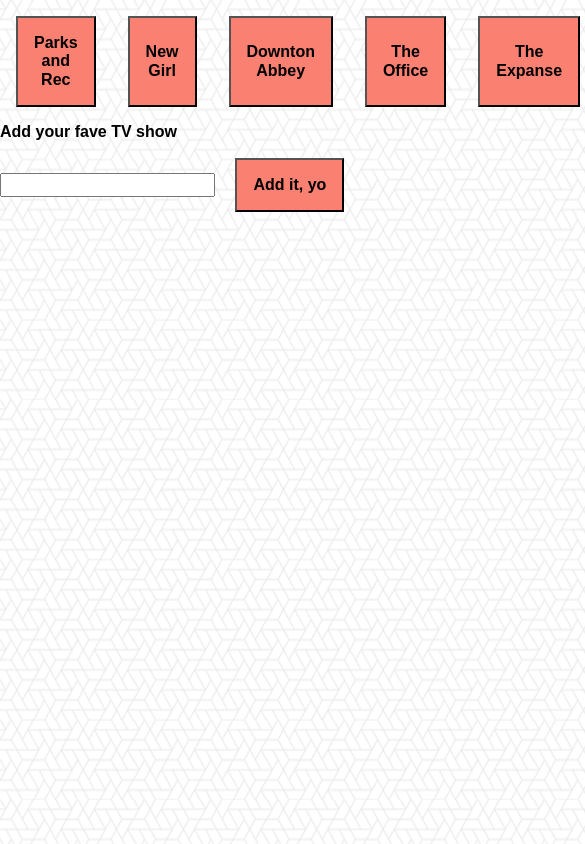
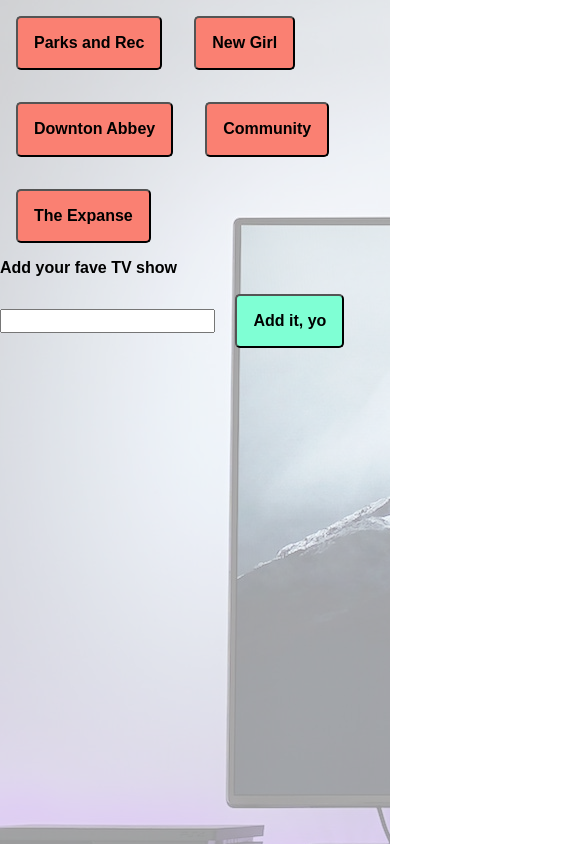
Before and after one commit to LeandraR/giphyAPIAssignment, a plain HTML site: page index.html in a window 390 px wide. Shown: the whole page, 585 px wide, since content can reach past the window. Drawn offline with nearby package versions, Linux system fonts and the light colour scheme.

Commit message:
fixed responsiveness and added different background

```diff
--- a/assets/app.js
+++ b/assets/app.js
@@ -1,6 +1,6 @@
 $(document).ready(function(){
 
-    var buttons = ["Parks and Rec", "New Girl", "Downton Abbey", "The Office", "The Expanse"];
+    var buttons = ["Parks and Rec", "New Girl", "Downton Abbey", "Community", "The Expanse"];
 
 //search on button click function
     function search (){
--- a/assets/style.css
+++ b/assets/style.css
@@ -17,11 +17,14 @@
           overflow: hidden;
     }
 
+
 body {
-    background-image:url(what-the-hex.png);
+    background:linear-gradient(to right, rgba(255, 255, 255, 0.6), rgba(255, 255, 255, 0.6)),
+    url(julian-o-hayon-265569-unsplash.jpg);
     font-family:arial;
     font-weight:bold;
 }
+
 .wrapper {
     max-width:1200px;
     margin:0 auto;
@@ -35,6 +38,7 @@
     display:flex;
     flex-direction:row;
     margin:0 auto;
+    flex-wrap:wrap;
 }
 
 form {
@@ -46,6 +50,11 @@
     padding:1em;
     margin:1em;
     font-weight:bold;
+    border-radius:5px;
+}
+
+button:hover, #addShow:hover {
+    border:1px solid white;
 }
 
 .item {
@@ -70,3 +79,7 @@
     flex-wrap:wrap;
     align-content:flex-start;
 }
+
+#addShow {
+    background-color:aquamarine;
+}
```
Also changed, not shown: assets/julian-o-hayon-265569-unsplash.jpg (added), 1 other file.
